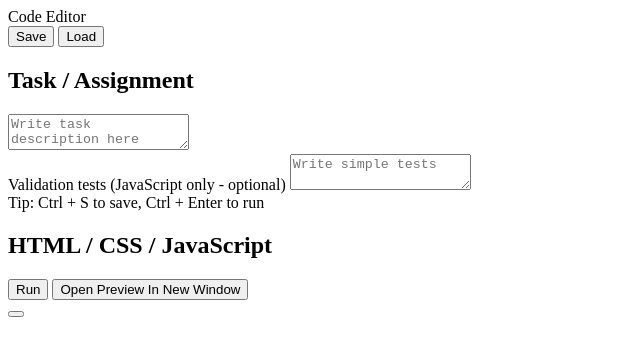
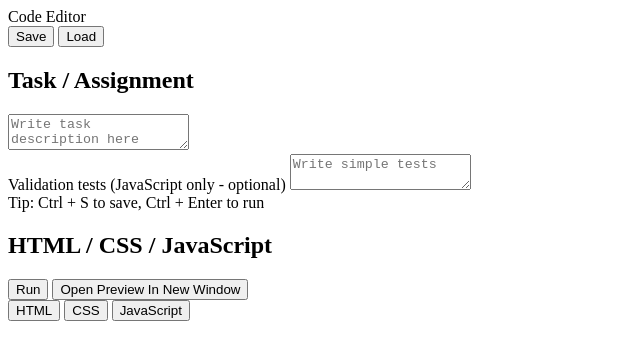
Before and after one commit to dean-tunbridge/code-editor, a plain HTML site: page index.html in a window 1280 px wide. Shown: the whole page, without its empty margins (0-640 px from the left). Drawn offline with Linux system fonts and the light colour scheme.

Commit message:
finish scaffold for tabs to choose language

```diff
--- a/index.html
+++ b/index.html
@@ -70,7 +70,30 @@
             id="webTabs"
             role="tablist"
             aria-label="web editors">
-            <button class="tab active" role="tab" aria-selected="true"></button>
+            <button
+              class="tab active"
+              role="tab"
+              aria-selected="true"
+              tabindex="0"
+              data-pane="html">
+              HTML
+            </button>
+            <button
+              class="tab"
+              role="tab"
+              aria-selected="false"
+              tabindex="-1"
+              data-pane="css">
+              CSS
+            </button>
+            <button
+              class="tab"
+              role="tab"
+              aria-selected="false"
+              tabindex="-2"
+              data-pane="JavaScript">
+              JavaScript
+            </button>
           </div>
         </div>
       </section>
```
